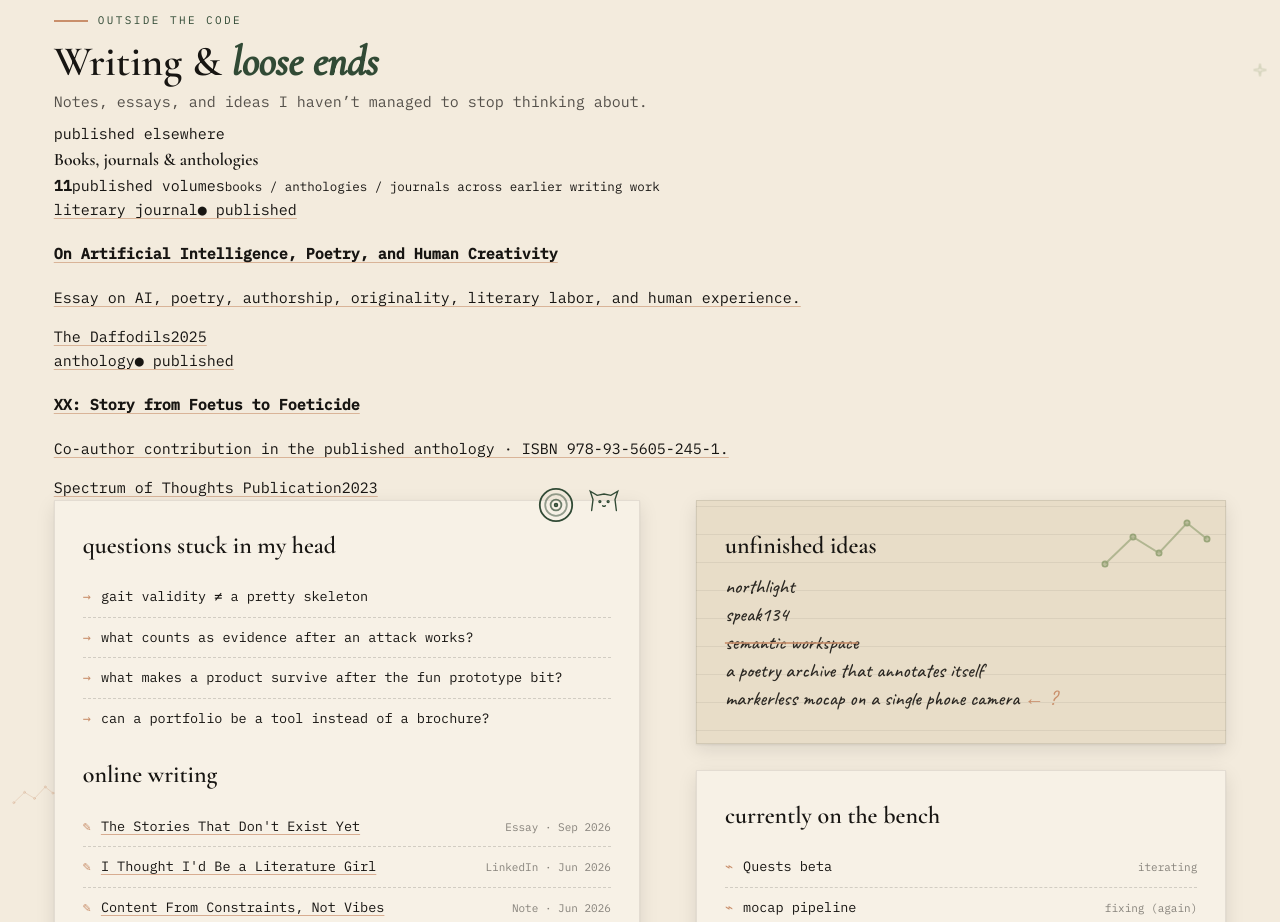
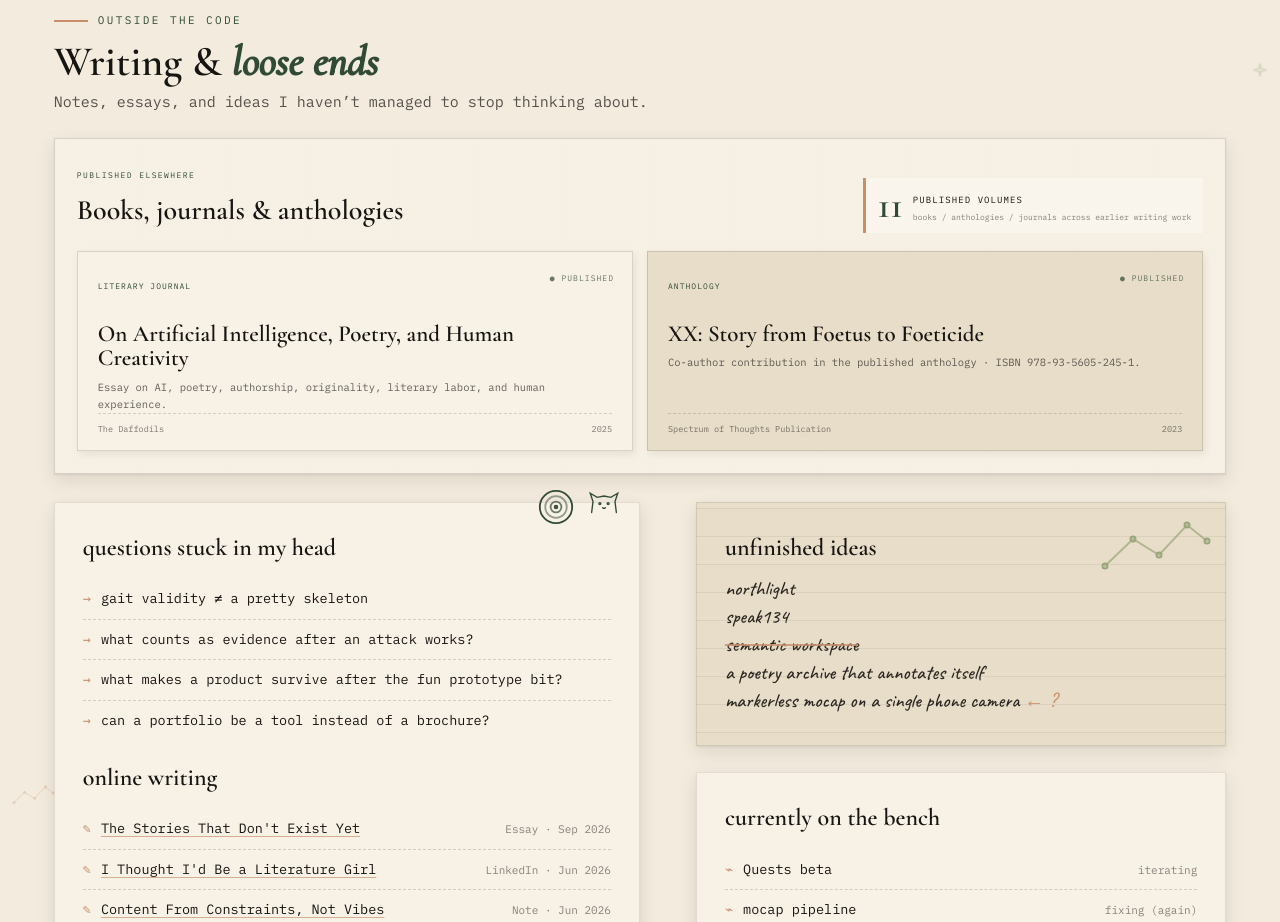
Before and after one commit to Mrudula-itsjuzme/portfolio-site, a React (Vite) app: page / in a window 1280 px wide. Shown: the part 5140-6062 px from the top of the page. Built offline with nearby package versions, Linux system fonts and the light colour scheme.

Commit message:
style: add books and journals publication shelf

```diff
--- a/src/styles/lab.css
+++ b/src/styles/lab.css
@@ -3587,3 +3587,160 @@ html[data-fullscreen="true"] .hero,
     display: none;
   }
 }
+
+
+/* ============================================================
+   published writing shelf
+   ============================================================ */
+
+.published-writing-shelf {
+  margin: 24px 0 28px;
+  padding: 22px;
+  border: 1px solid rgba(23,21,18,.14);
+  background:
+    linear-gradient(rgba(247,241,230,.82), rgba(247,241,230,.82)),
+    repeating-linear-gradient(90deg, transparent 0 84px, rgba(49,74,53,.05) 84px 85px);
+  box-shadow: var(--shadow-paper);
+}
+
+.published-writing-head {
+  display: flex;
+  align-items: flex-end;
+  justify-content: space-between;
+  gap: 22px;
+  margin-bottom: 18px;
+}
+
+.published-writing-head h3 {
+  margin-top: 3px;
+  font-size: 28px;
+}
+
+.published-kicker {
+  font-size: 8px;
+  text-transform: uppercase;
+  letter-spacing: .18em;
+  color: var(--forest);
+}
+
+.publication-count-card {
+  min-width: 210px;
+  display: grid;
+  grid-template-columns: auto 1fr;
+  column-gap: 10px;
+  align-items: end;
+  padding: 10px 12px;
+  border-left: 3px solid var(--clay);
+  background: rgba(255,255,255,.34);
+}
+
+.publication-count-card strong {
+  grid-row: 1 / 3;
+  font-family: var(--serif);
+  font-size: 38px;
+  line-height: .9;
+  color: var(--forest);
+}
+
+.publication-count-card span {
+  font-size: 9px;
+  text-transform: uppercase;
+  letter-spacing: .12em;
+}
+
+.publication-count-card small {
+  font-size: 8px;
+  color: rgba(23,21,18,.52);
+  line-height: 1.35;
+}
+
+.published-writing-grid {
+  display: grid;
+  grid-template-columns: repeat(2, minmax(0, 1fr));
+  gap: 14px;
+}
+
+.published-writing-card {
+  position: relative;
+  min-height: 190px;
+  display: block;
+  padding: 20px 20px 16px;
+  color: var(--ink);
+  text-decoration: none !important;
+  border: 1px solid rgba(23,21,18,.14);
+  background: var(--cream);
+  box-shadow: 2px 3px 8px rgba(23,21,18,.08);
+  transition: transform .18s ease, box-shadow .18s ease, background .18s ease;
+}
+
+.published-writing-card:nth-child(2) {
+  background: var(--paper-alt);
+}
+
+.published-writing-card:hover {
+  transform: translateY(-4px) rotate(-.35deg);
+  box-shadow: var(--shadow-lift);
+}
+
+.published-type,
+.published-status {
+  font-size: 8px;
+  text-transform: uppercase;
+  letter-spacing: .13em;
+}
+
+.published-type {
+  color: var(--forest);
+}
+
+.published-status {
+  position: absolute;
+  right: 18px;
+  top: 20px;
+  color: rgba(49,74,53,.72);
+}
+
+.published-writing-card h4 {
+  margin: 26px 0 8px;
+  max-width: 85%;
+  font-family: var(--serif);
+  font-size: 23px;
+  line-height: 1.08;
+}
+
+.published-writing-card p {
+  margin: 0 0 22px;
+  max-width: 92%;
+  font-size: 10.5px;
+  line-height: 1.55;
+  color: rgba(23,21,18,.66);
+}
+
+.published-meta {
+  position: absolute;
+  left: 20px;
+  right: 20px;
+  bottom: 14px;
+  display: flex;
+  justify-content: space-between;
+  gap: 10px;
+  padding-top: 8px;
+  border-top: 1px dashed rgba(23,21,18,.16);
+  font-size: 8.5px;
+  color: rgba(23,21,18,.54);
+}
+
+@media (max-width: 760px) {
+  .published-writing-head {
+    align-items: flex-start;
+    flex-direction: column;
+  }
+
+  .publication-count-card {
+    width: 100%;
+  }
+
+  .published-writing-grid {
+    grid-template-columns: 1fr;
+  }
+}
```
